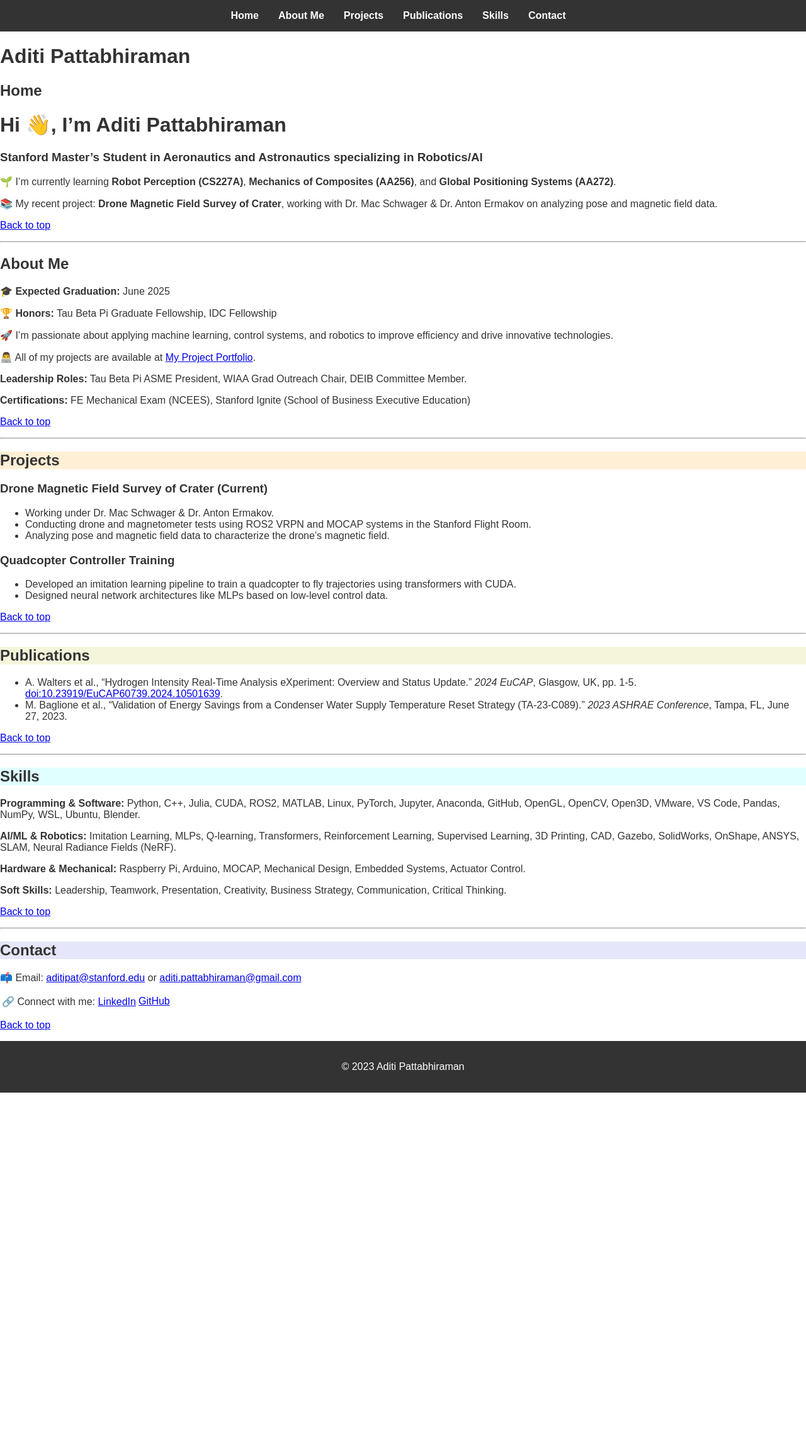
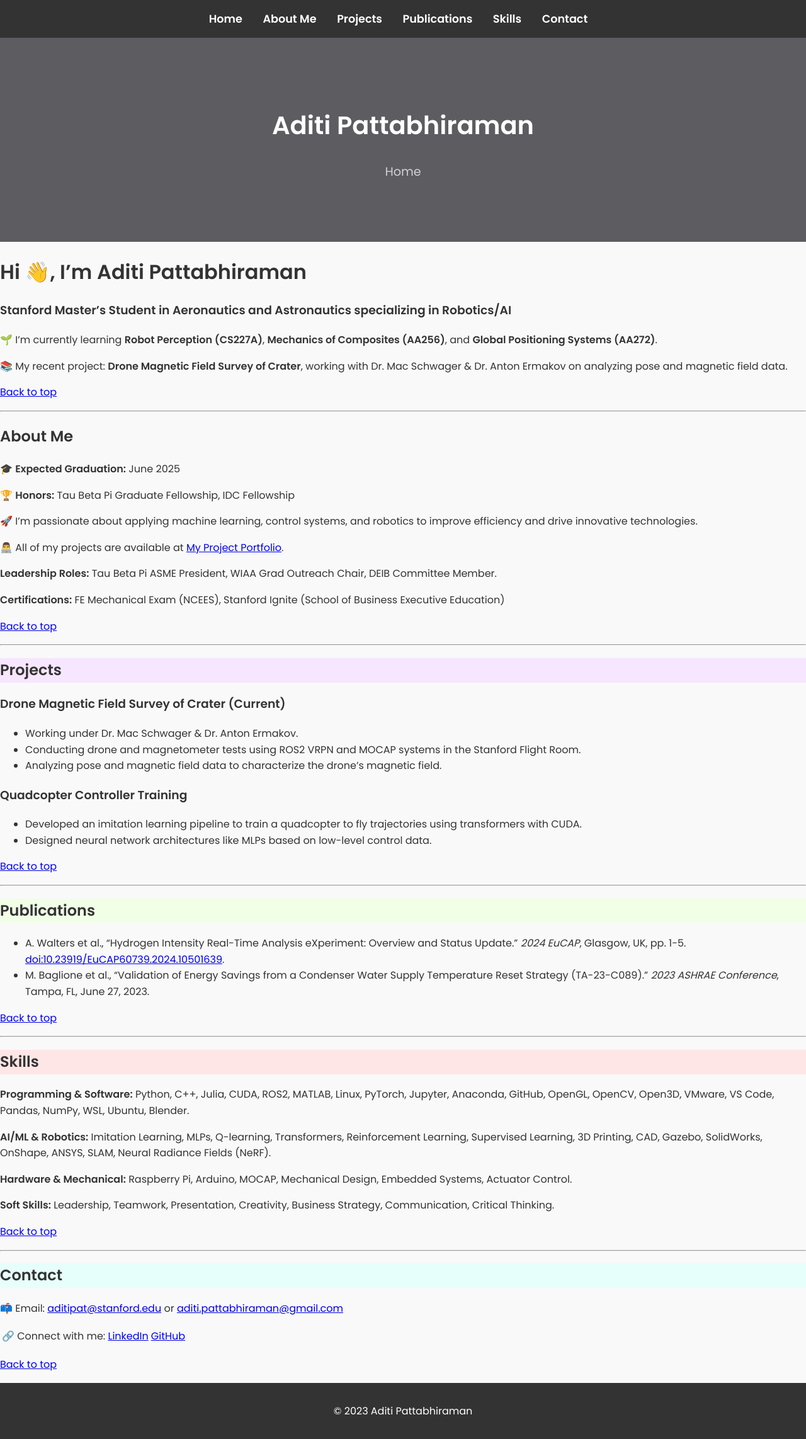
Before and after one commit to aditipattabhiraman/aditipattabhiraman.github.io, a Jekyll site: the page built from index.md, in a window 1280 px wide. Shown: the whole page at 63% size. Built offline with Jekyll 4.4.1, drawn with Linux system fonts in a browser that asks for light colours; before the commit the page ends 1735 px from its top, so only the background shows below that.

Commit message:
Update styles.css

```diff
--- a/assets/css/styles.css
+++ b/assets/css/styles.css
@@ -1,10 +1,67 @@
 /* General Styles */
 body {
-    font-family: 'Arial', sans-serif;
+    font-family: 'Poppins', sans-serif;
     margin: 0;
     padding: 0;
     color: #333;
     scroll-behavior: smooth; /* Smooth scrolling for anchor links */
+    line-height: 1.6;
+    background-color: #f9f9f9; /* Light background */
+}
+
+/* Animated Typing Effect for Header */
+.header-typing {
+    overflow: hidden;
+    border-right: 3px solid #333; /* Blinking cursor effect */
+    white-space: nowrap;
+    margin: 0 auto;
+    letter-spacing: 0.15rem;
+    animation: typing 3s steps(40, end), blink-caret 0.75s step-end infinite;
+}
+
+/* Typing effect */
+@keyframes typing {
+    from { width: 0 }
+    to { width: 100% }
+}
+
+@keyframes blink-caret {
+    from, to { border-color: transparent }
+    50% { border-color: #333; }
+}
+
+/* Fade-in Animation */
+.fade-in {
+    opacity: 0;
+    transform: translateY(20px);
+    animation: fadeIn 1s ease-in forwards;
+}
+
+@keyframes fadeIn {
+    to {
+        opacity: 1;
+        transform: translateY(0);
+    }
+}
+
+/* Header Styles */
+header {
+    background-color: #5d5c61; /* A cool dark pastel */
+    color: #fff;
+    padding: 80px 20px;
+    text-align: center;
+    position: relative;
+    font-weight: 600;
+}
+
+header h1 {
+    font-size: 2.5rem;
+}
+
+header h2 {
+    font-weight: 400;
+    font-size: 1.2rem;
+    color: #d1d1d1;
 }
 
 /* Navigation Styles */
@@ -28,8 +85,10 @@ nav li {
 nav a {
     color: white;
     text-decoration: none;
-    font-weight: bold;
+    font-weight: 600;
+    font-size: 1.1rem;
     padding: 0.5em;
+    transition: background-color 0.3s ease-in-out;
 }
 
 nav a:hover {
@@ -37,33 +96,51 @@ nav a:hover {
     border-radius: 5px;
 }
 
-/* Section Styles with Pastel Color Palette */
+/* Button and Link Hover Effects */
+a.button {
+    display: inline-block;
+    padding: 10px 20px;
+    background-color: #5d5c61;
+    color: white;
+    text-decoration: none;
+    font-weight: bold;
+    border-radius: 5px;
+    transition: background-color 0.3s ease;
+}
+
+a.button:hover {
+    background-color: #7395ae; /* Lighter pastel on hover */
+}
+
+/* Section Styles */
 section {
-    padding: 40px 20px;
+    padding: 60px 20px;
+    opacity: 0;
+    animation: fadeIn 1s forwards;
 }
 
 #home {
-    background-color: #f0f8ff; /* Light blue */
+    background-color: #e6f7ff; /* Pastel light blue */
 }
 
 #about {
-    background-color: #faebd7; /* Antique White */
+    background-color: #fffbe6; /* Pastel yellow */
 }
 
 #projects {
-    background-color: #ffefd5; /* Papaya Whip */
+    background-color: #f7e6ff; /* Pastel lavender */
 }
 
 #publications {
-    background-color: #f5f5dc; /* Beige */
+    background-color: #f0ffe6; /* Pastel light green */
 }
 
 #skills {
-    background-color: #e0ffff; /* Light Cyan */
+    background-color: #ffe6e6; /* Pastel light pink */
 }
 
 #contact {
-    background-color: #e6e6fa; /* Lavender */
+    background-color: #e6fffa; /* Pastel light teal */
 }
 
 footer {
@@ -72,3 +149,22 @@ footer {
     text-align: center;
     padding: 1em;
 }
+
+/* Responsive Design */
+@media (max-width: 768px) {
+    nav ul {
+        flex-direction: column;
+    }
+
+    nav li {
+        margin-bottom: 10px;
+    }
+
+    header h1 {
+        font-size: 2rem;
+    }
+
+    header h2 {
+        font-size: 1rem;
+    }
+}
```
